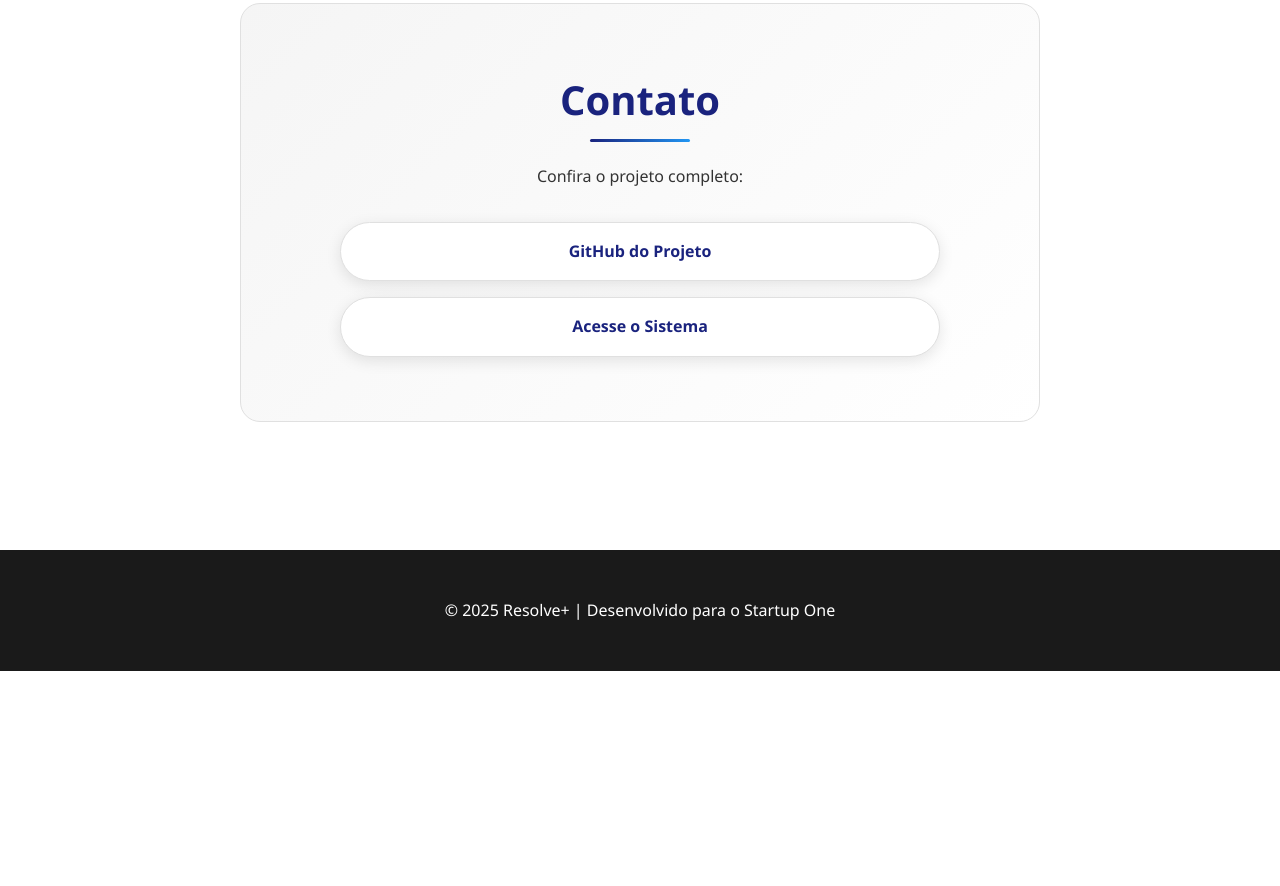
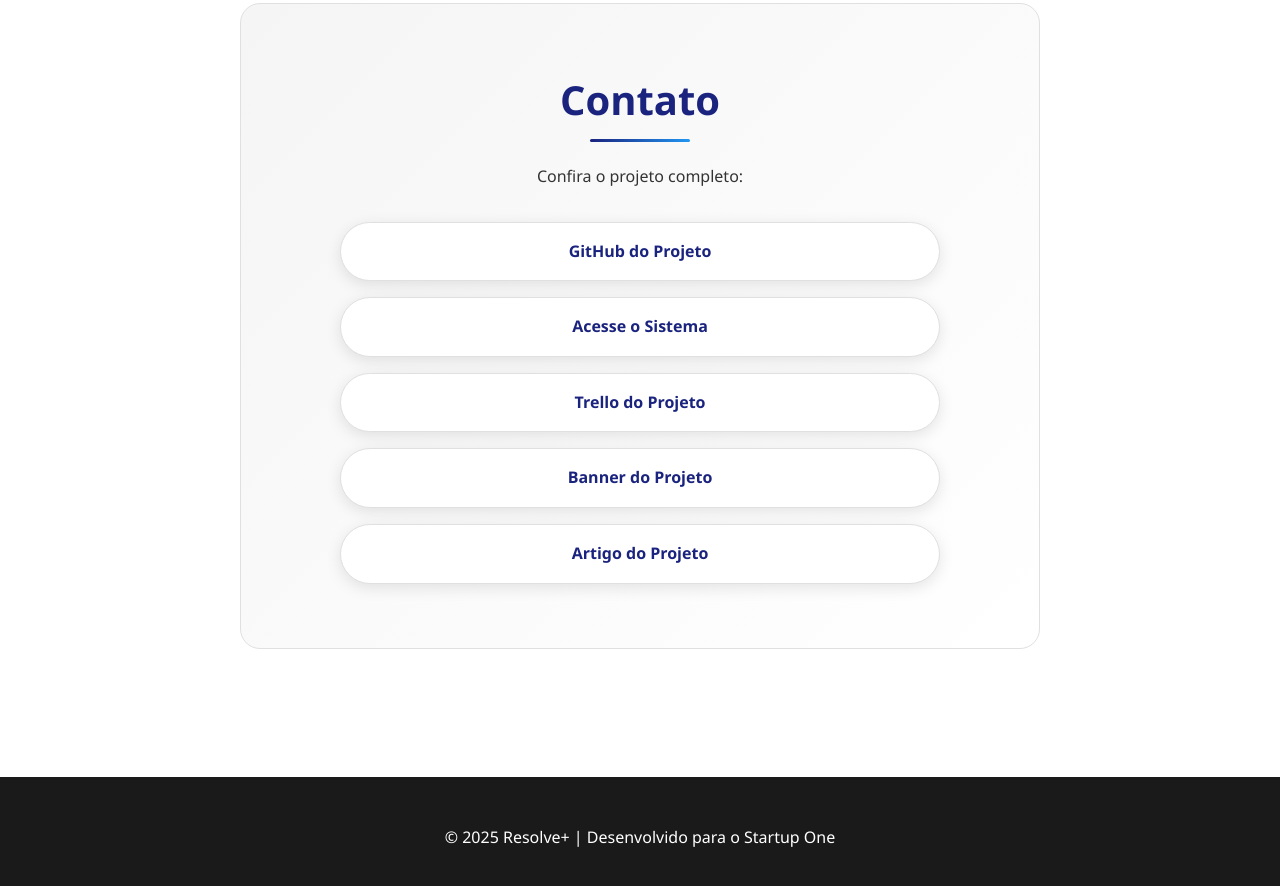
Before and after one commit to Henrique-Bilia/landingpage, a plain HTML site: page index.html in a window 1280 px wide. Shown: the part 2412-3298 px from the top of the page. Before the commit the page ends 3083 px from the top, so only its background shows below. Drawn offline with Linux system fonts and the light colour scheme.

Commit message:
Update index.html

```diff
--- a/index.html
+++ b/index.html
@@ -82,6 +82,9 @@
       <ul>
         <li><a href="https://github.com/Brunn0B/Resolve-" target="_blank">GitHub do Projeto</a></li>
         <li><a href="https://resolvemais.netlify.app/" target="_blank">Acesse o Sistema</a></li>
+        <li><a href="https://trello.com/b/nXqjWSV9/startupone-final-project-corseus" target="_blank">Trello do Projeto</a></li>
+        <li><a href="https://app.box.com/s/7vj5iaqm54obpulgjw5ezwxeaxfy3sub" target="_blank">Banner do Projeto</a></li>
+        <li><a href="https://app.box.com/s/ph6rk6pnk4j1qaltiglsxm2ampqigp98" target="_blank">Artigo do Projeto</a></li>
       </ul>
     </div>
   </section>
```
